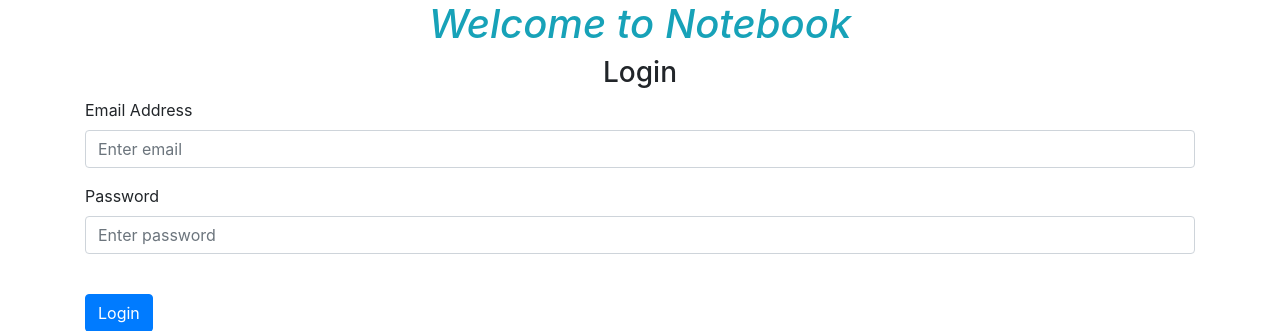
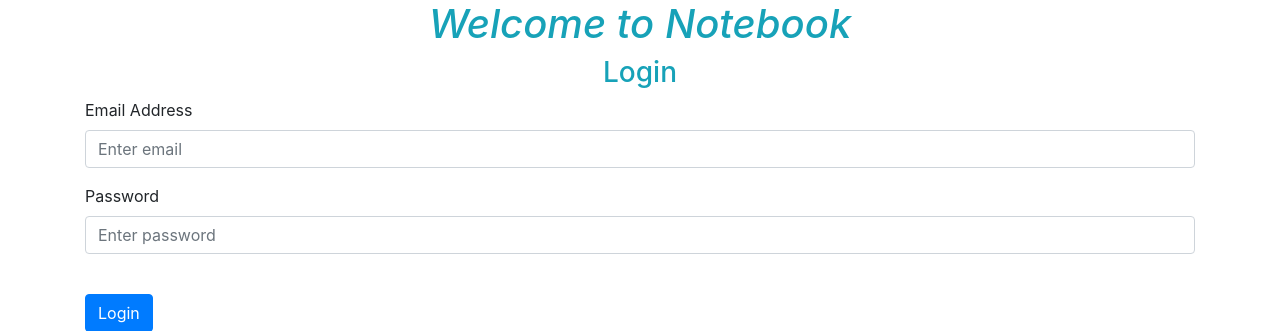
Before and after one commit to Laidybird/Notebook-, a Flask app: page /login in a window 1280 px wide. Shown: the part 56-387 px from the top of the page. Run offline with Flask 3, Linux system fonts and the light colour scheme; some libraries are stand-ins or nearby versions.

Commit message:
Changing the color of signup and login text

```diff
--- a/website/templates/login.html
+++ b/website/templates/login.html
@@ -1,7 +1,7 @@
 {% extends "base.html" %} {% block title %}Login{% endblock %} {% block content
     %}
     <form method="POST">
-      <h3 align="center">Login</h3>
+      <h3 align="center" class="text-info">Login</h3>
       <div class="form-group">
         <label for="email">Email Address</label>
         <input
--- a/website/templates/sign_up.html
+++ b/website/templates/sign_up.html
@@ -1,7 +1,7 @@
 {% extends "base.html" %} {% block title %}Sign Up{% endblock %} {% block
     content %}
     <form method="POST">
-      <h3 align="center">Sign Up</h3>
+      <h3 align="center" class="text-info">Sign Up</h3>
       <div class="form-group">
         <label for="email">Email Address</label>
         <input
```
